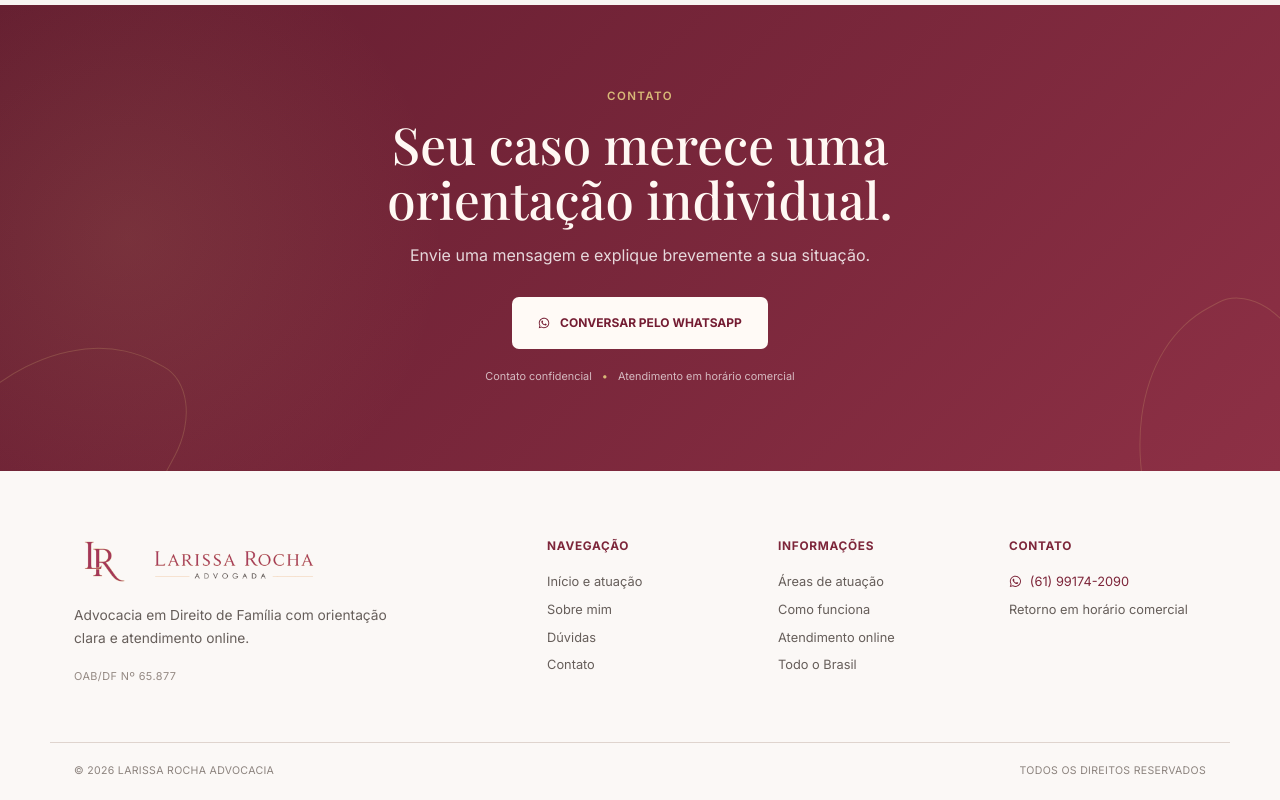
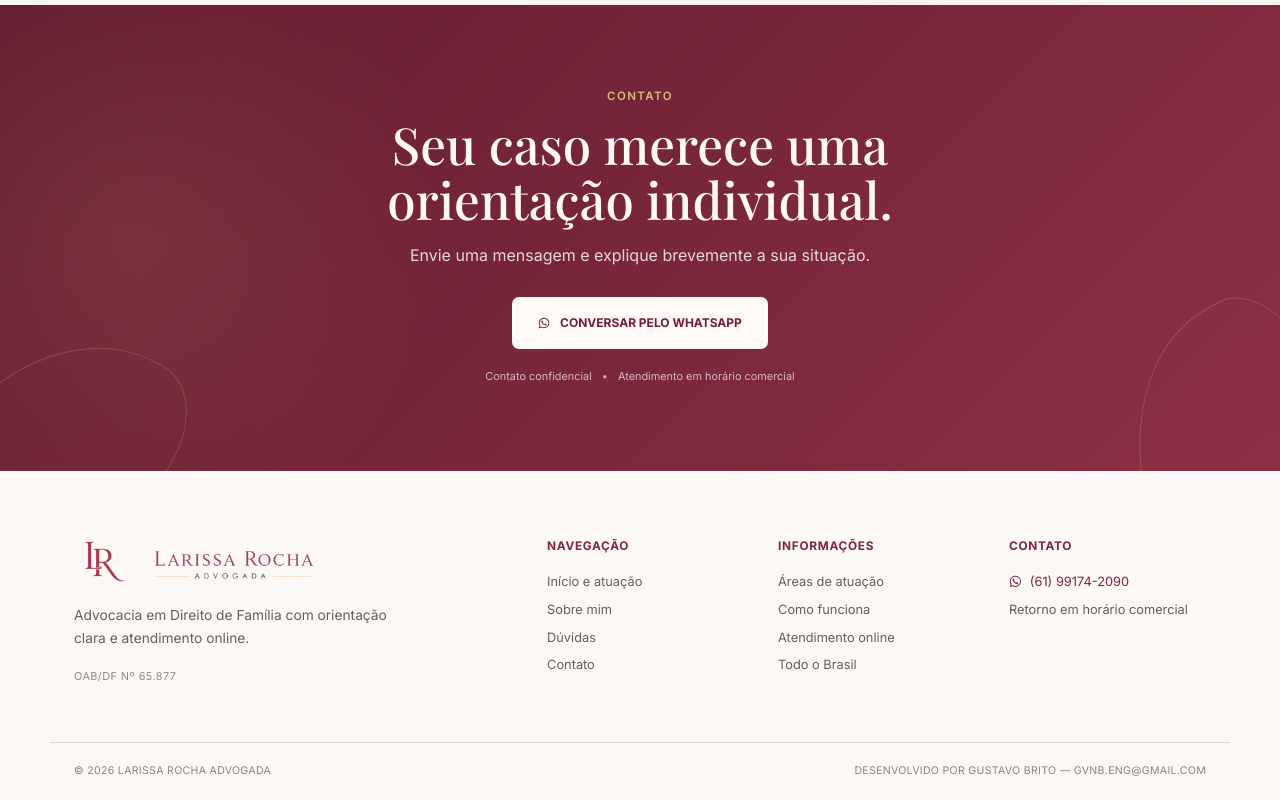
Before and after one commit to larissarocha-web/landing-page-lr-adv, a React (Vite) app: page / in a window 1280 px wide. Shown: the part 3474-4274 px from the top of the page. Built offline with nearby package versions, Linux system fonts and the light colour scheme.

Commit message:
fix: corrige assinatura e crédito do rodapé

```diff
--- a/src/components/Footer/index.tsx
+++ b/src/components/Footer/index.tsx
@@ -9,7 +9,7 @@ export function Footer() {
     <Container id="footer">
       <Wrapper>
         <Brand>
-          <img src={logo} alt="Larissa Rocha Advocacia" />
+          <img src={logo} alt="Larissa Rocha Advogada" />
           <p>
             Advocacia em Direito de Família com orientação clara e atendimento
             online.
@@ -46,8 +46,11 @@ export function Footer() {
       </Wrapper>
 
       <Bottom>
-        <span>© {new Date().getFullYear()} Larissa Rocha Advocacia</span>
-        <span>Todos os direitos reservados</span>
+        <span>© {new Date().getFullYear()} Larissa Rocha Advogada</span>
+        <span>
+          Desenvolvido por Gustavo Brito —{' '}
+          <a href="mailto:gvnb.eng@gmail.com">gvnb.eng@gmail.com</a>
+        </span>
       </Bottom>
     </Container>
   )
--- a/src/components/Footer/styles.ts
+++ b/src/components/Footer/styles.ts
@@ -123,6 +123,18 @@ export const Bottom = styled.div`
   letter-spacing: 0.03em;
   text-transform: uppercase;
 
+  a {
+    color: inherit;
+    text-decoration: none;
+
+    &:hover,
+    &:focus-visible {
+      color: #7d263a;
+      text-decoration: underline;
+      text-underline-offset: 3px;
+    }
+  }
+
   @media (max-width: 600px) {
     align-items: center;
     flex-direction: column;
```
